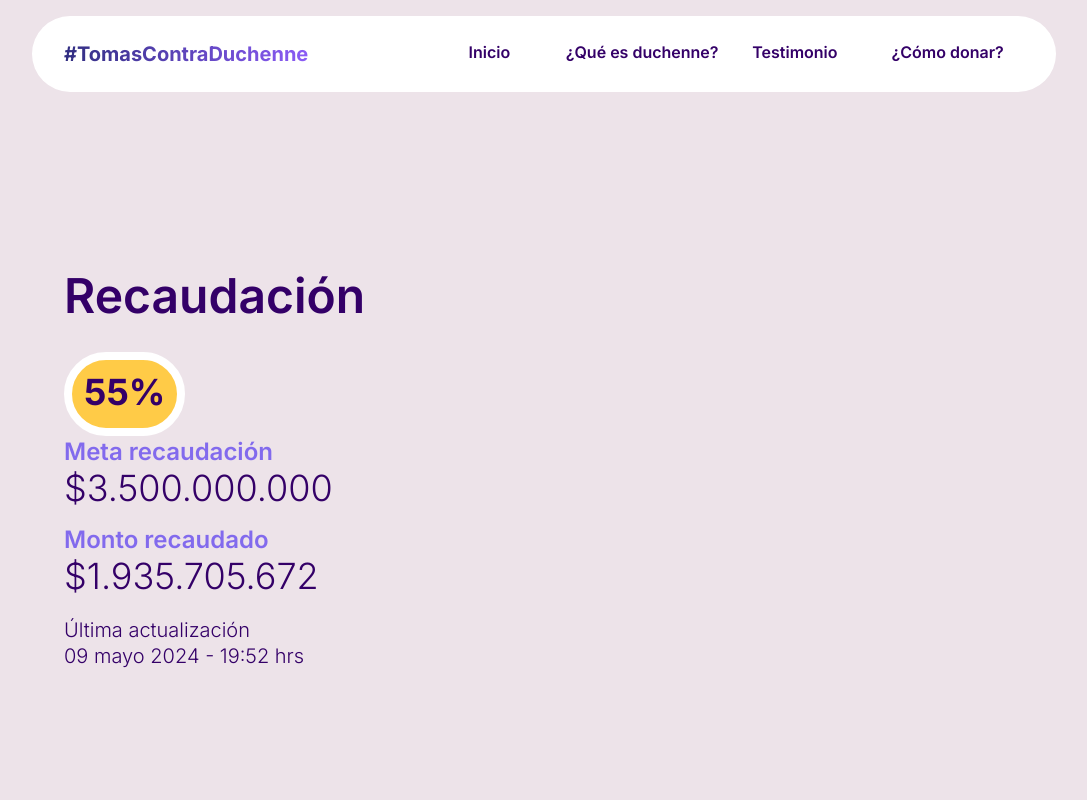
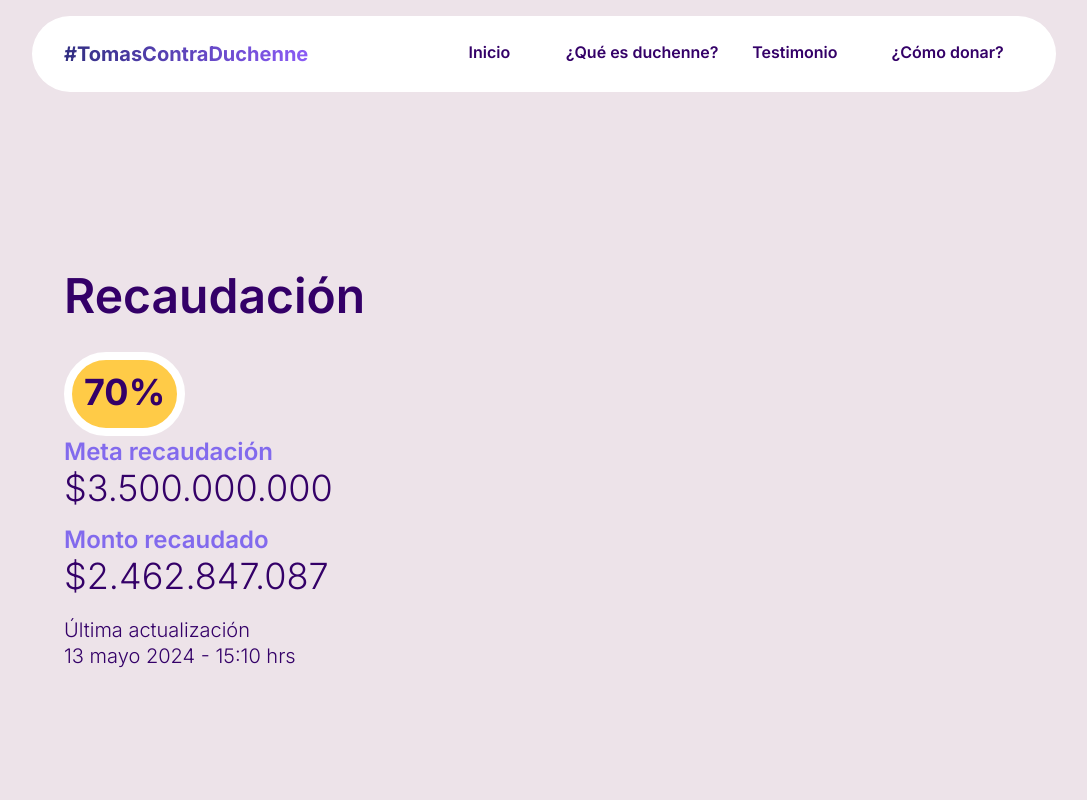
Before and after one commit to dalvaradotey/tomas, a Next.js app: page /recaudacion in a window 1280 px wide. Shown: the top 800 px of the page, without its empty margins (96-1183 px from the left). Built offline with nearby package versions, Linux system fonts and the light colour scheme.

Commit message:
UPDATE: actualizacion meta

```diff
--- a/src/app/goals-data.ts
+++ b/src/app/goals-data.ts
@@ -1,5 +1,5 @@
 export const goalsData = {
-  currentAmount: '$1.935.705.672',
-  currentPercentage: '55%',
-  currentDate: '09 mayo 2024 - 19:52 hrs',
+  currentAmount: '$2.462.847.087',
+  currentPercentage: '70%',
+  currentDate: '13 mayo 2024 - 15:10 hrs',
 }
```
